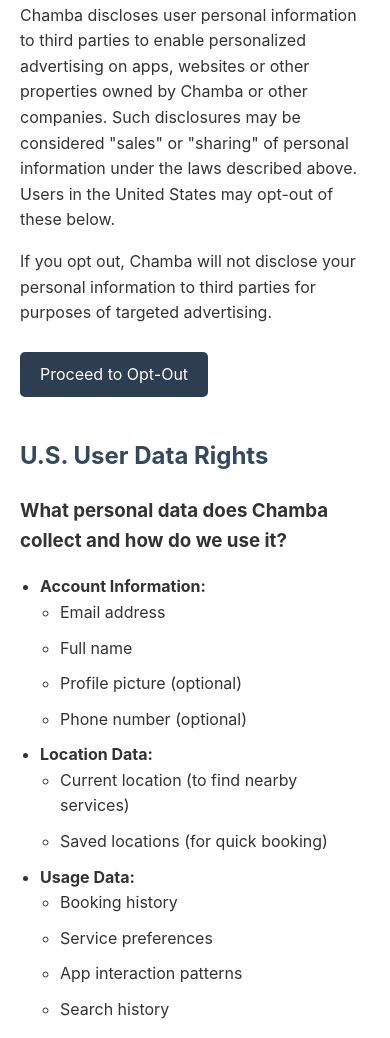
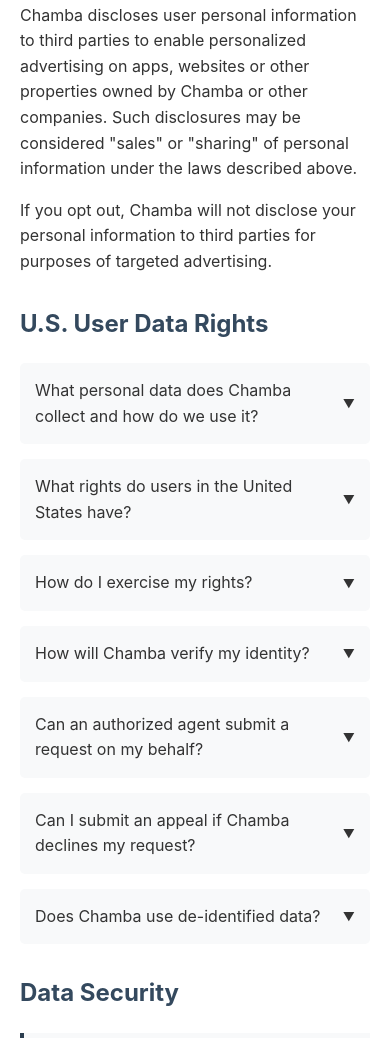
Before and after one commit to daniwar1302/privacypolicy, a plain HTML site: page index.html in a window 390 px wide. Shown: the part 959-1997 px from the top of the page. Drawn offline with Linux system fonts and the light colour scheme.

Commit message:
Update index.html

```diff
--- a/index.html
+++ b/index.html
@@ -47,20 +47,50 @@
             padding: 20px;
             margin: 20px 0;
         }
-        .button {
-            display: inline-block;
-            padding: 10px 20px;
-            background: #2c3e50;
-            color: white;
-            text-decoration: none;
+        .dropdown {
+            margin-bottom: 15px;
+        }
+        .dropdown-header {
+            background: #f8f9fa;
+            padding: 15px;
+            cursor: pointer;
             border-radius: 5px;
-            margin: 10px 0;
+            display: flex;
+            justify-content: space-between;
+            align-items: center;
+            transition: background-color 0.3s;
+        }
+        .dropdown-header:hover {
+            background: #e9ecef;
+        }
+        .dropdown-content {
+            display: none;
+            padding: 15px;
+            border: 1px solid #eee;
+            border-radius: 0 0 5px 5px;
+            margin-top: -5px;
+        }
+        .dropdown.active .dropdown-content {
+            display: block;
+        }
+        .dropdown-header::after {
+            content: '▼';
+            font-size: 12px;
+            transition: transform 0.3s;
+        }
+        .dropdown.active .dropdown-header::after {
+            transform: rotate(180deg);
         }
     </style>
+    <script>
+        function toggleDropdown(element) {
+            element.parentElement.classList.toggle('active');
+        }
+    </script>
 </head>
 <body>
     <h1>Chamba Privacy Policy</h1>
-    <p class="last-updated">Last Updated: March 19, 2024</p>
+    <p class="last-updated">Last Updated: June 13, 2024</p>
 
     <div class="section">
         <h2>For Users in the United States</h2>
@@ -73,17 +103,19 @@
         <h2>Our Policy On Selling and Sharing Data</h2>
         <p>Laws in California and other states give users in the state the right to opt out of the "sale" or "sharing" of their personal information. "Sale" refers to the disclosure of personal information to a third party in exchange for money or other value. "Share" refers to the disclosure of personal information to a third party for purposes of targeted advertising.</p>
 
-        <p>Chamba discloses user personal information to third parties to enable personalized advertising on apps, websites or other properties owned by Chamba or other companies. Such disclosures may be considered "sales" or "sharing" of personal information under the laws described above. Users in the United States may opt-out of these below.</p>
+        <p>Chamba discloses user personal information to third parties to enable personalized advertising on apps, websites or other properties owned by Chamba or other companies. Such disclosures may be considered "sales" or "sharing" of personal information under the laws described above.</p>
 
         <p>If you opt out, Chamba will not disclose your personal information to third parties for purposes of targeted advertising.</p>
-
-        <a href="#" class="button">Proceed to Opt-Out</a>
     </div>
 
     <div class="section">
         <h2>U.S. User Data Rights</h2>
 
-        <h3>What personal data does Chamba collect and how do we use it?</h3>
+        <div class="dropdown">
+            <div class="dropdown-header" onclick="toggleDropdown(this)">
+                What personal data does Chamba collect and how do we use it?
+            </div>
+            <div class="dropdown-content">
                 <ul>
                     <li><strong>Account Information:</strong>
                         <ul>
@@ -108,8 +140,14 @@
                         </ul>
                     </li>
                 </ul>
+            </div>
+        </div>
 
-        <h3>What rights do users in the United States have?</h3>
+        <div class="dropdown">
+            <div class="dropdown-header" onclick="toggleDropdown(this)">
+                What rights do users in the United States have?
+            </div>
+            <div class="dropdown-content">
                 <ul>
                     <li>Right to know what personal information is collected</li>
                     <li>Right to know if personal information is sold or disclosed</li>
@@ -118,35 +156,65 @@
                     <li>Right to request deletion of your personal information</li>
                     <li>Right to equal service and price</li>
                 </ul>
+            </div>
+        </div>
 
-        <h3>How do I exercise my rights?</h3>
+        <div class="dropdown">
+            <div class="dropdown-header" onclick="toggleDropdown(this)">
+                How do I exercise my rights?
+            </div>
+            <div class="dropdown-content">
                 <p>You can exercise your rights by:</p>
                 <ul>
                     <li>Using our Privacy Center</li>
                     <li>Contacting our support team</li>
                     <li>Submitting a request through our app</li>
                 </ul>
+            </div>
+        </div>
 
-        <h3>How will Chamba verify my identity?</h3>
+        <div class="dropdown">
+            <div class="dropdown-header" onclick="toggleDropdown(this)">
+                How will Chamba verify my identity?
+            </div>
+            <div class="dropdown-content">
                 <p>We verify your identity by:</p>
                 <ul>
                     <li>Matching information you provide with our records</li>
                     <li>Requiring additional verification for sensitive requests</li>
                     <li>Using secure authentication methods</li>
                 </ul>
+            </div>
+        </div>
 
-        <h3>Can an authorized agent submit a request on my behalf?</h3>
+        <div class="dropdown">
+            <div class="dropdown-header" onclick="toggleDropdown(this)">
+                Can an authorized agent submit a request on my behalf?
+            </div>
+            <div class="dropdown-content">
                 <p>Yes, you can authorize someone to make a request on your behalf. The authorized agent must provide:</p>
                 <ul>
                     <li>Written permission from you</li>
                     <li>Verification of their identity</li>
                     <li>Verification of your identity</li>
                 </ul>
+            </div>
+        </div>
 
-        <h3>Can I submit an appeal if Chamba declines my request?</h3>
+        <div class="dropdown">
+            <div class="dropdown-header" onclick="toggleDropdown(this)">
+                Can I submit an appeal if Chamba declines my request?
+            </div>
+            <div class="dropdown-content">
                 <p>Yes, you can appeal our decision within 30 days of receiving our response. We will respond to your appeal within 60 days.</p>
+            </div>
+        </div>
 
-        <h3>Does Chamba use de-identified data?</h3>
+        <div class="dropdown">
+            <div class="dropdown-header" onclick="toggleDropdown(this)">
+                Does Chamba use de-identified data?
+            </div>
+            <div class="dropdown-content">
                 <p>We may de-identify your personal information and use it for:</p>
                 <ul>
                     <li>Product research and development</li>
@@ -154,6 +222,8 @@
                     <li>Analytics and reporting</li>
                 </ul>
                 <p>We will not attempt to re-identify any individual while using de-identified information.</p>
+            </div>
+        </div>
     </div>
 
     <div class="section">
@@ -172,7 +242,7 @@
     <div class="contact">
         <h2>Contact Us</h2>
         <p>If you have any questions about this Privacy Policy or wish to exercise your rights, please contact us at:</p>
-        <p>Email: support@chamba.app</p>
+        <p>Email: chambaserviceapp@gmail.com</p>
         <p>We will respond to your request within 30 days.</p>
     </div>
 </body>
```
Lines whose indentation alone changed are shown as unchanged.
